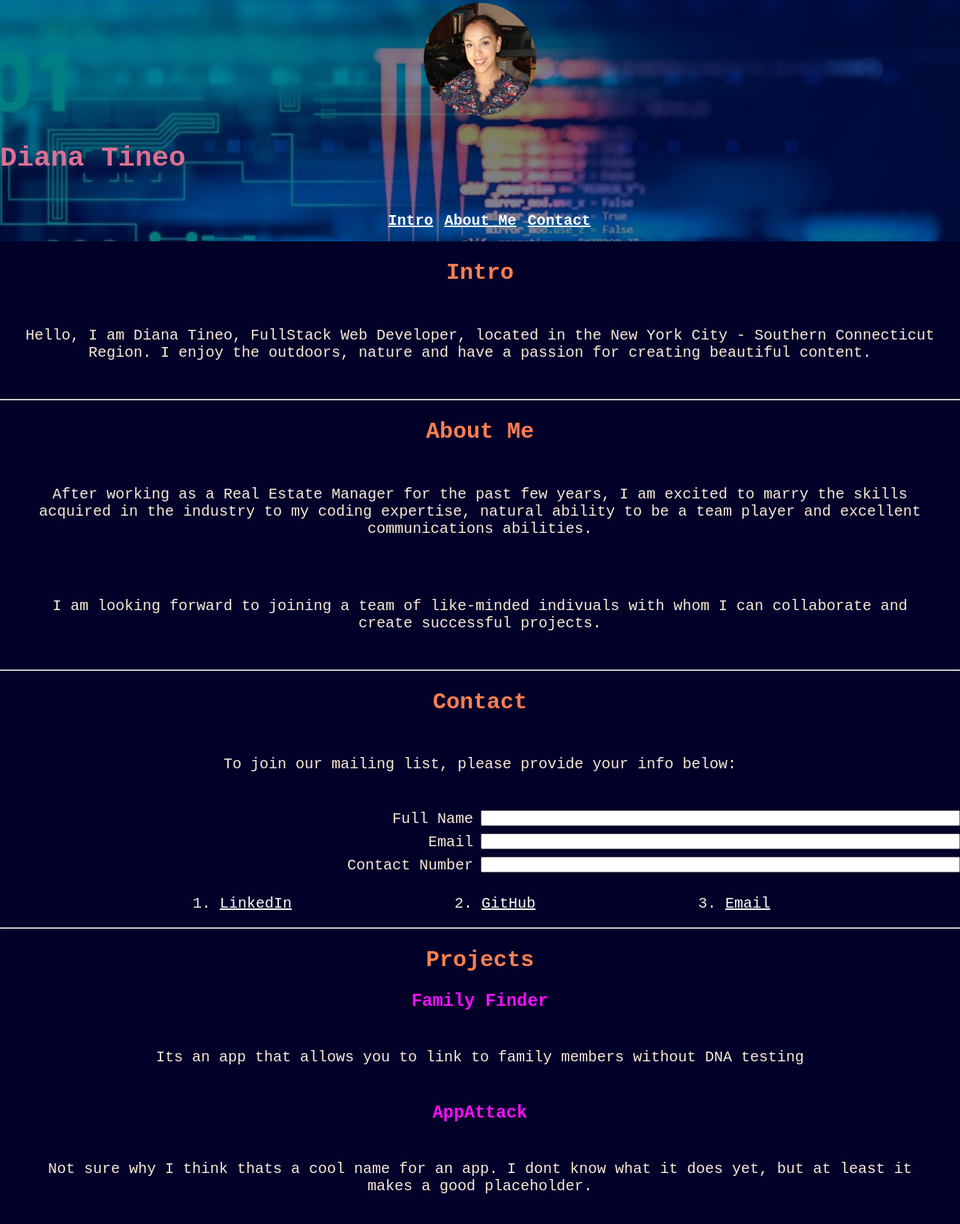
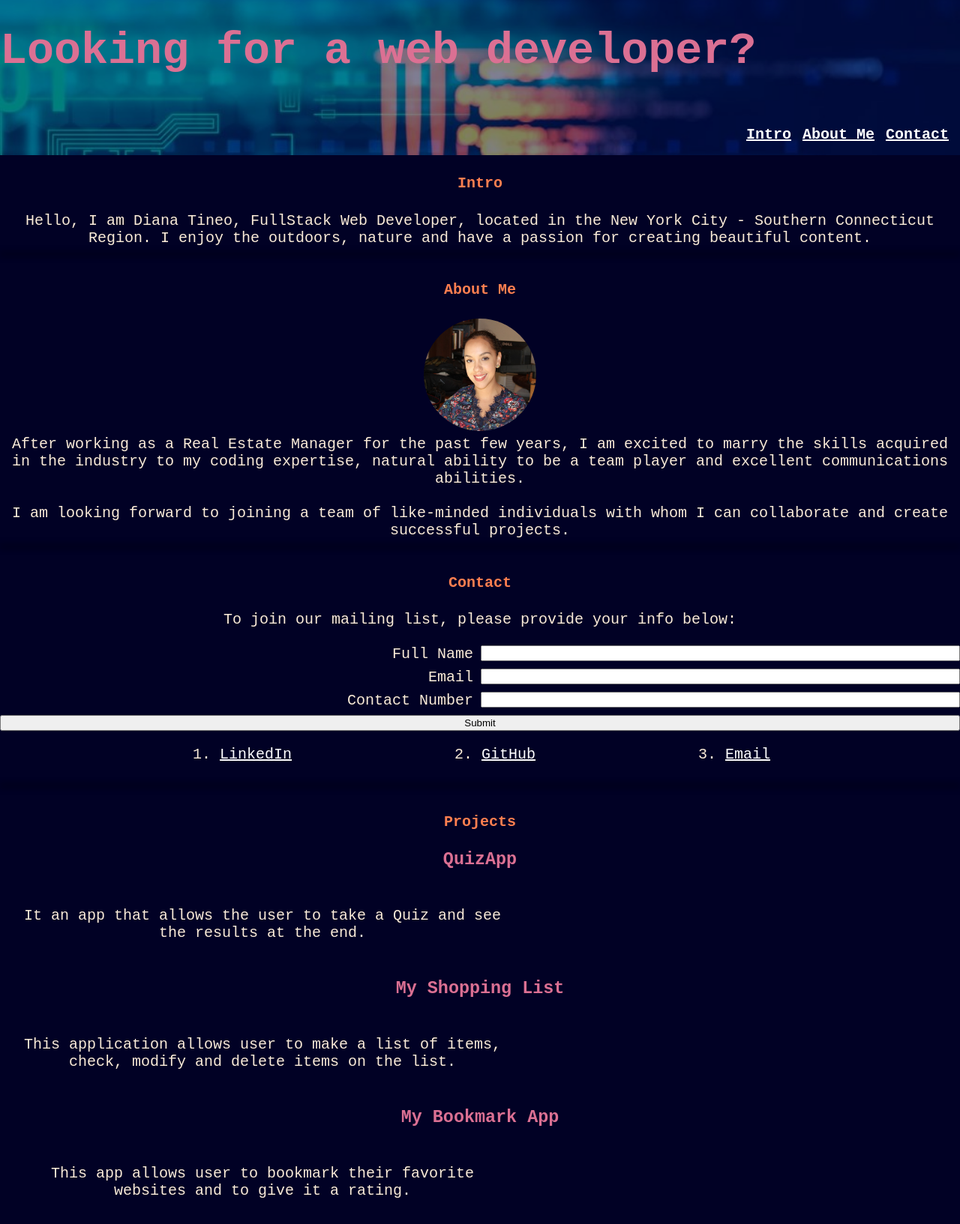
Before and after one commit to Dianase/My-portfolio, a plain HTML site: page index.html in a window 1280 px wide. Shown: the part 46-1679 px from the top of the page at 75% size. Drawn offline with Linux system fonts and the light colour scheme.

Commit message:
restyled css

```diff
--- a/index.html
+++ b/index.html
@@ -11,11 +11,11 @@
 <body>
   <!--Header section here-->
   <section class="header">
-    <div class="image"><img src="Didipic2.png" alt="Portrait" /></div>
-    <!--Why does a header element need an id of header? -->
+
+
     <div class="background"></div>
     <header>
-      <h1>Diana Tineo</h1>
+      <h1>Looking for a web developer?</h1>
 
     </header>
     <!--Navigation Links here-->
@@ -31,41 +31,45 @@
   <!--Main Section here containing intro, about, contact-->
   <main>
     <section class="intro">
-      <h2>Intro</h2>
+      <h4>Intro</h4>
       <div>
-        <p>
+
           Hello, I am Diana Tineo, FullStack Web Developer, located in the New
           York City - Southern Connecticut Region. I enjoy the outdoors,
           nature and have a passion for creating beautiful content.
-        </p>
+
 
       </div>
     </section>
     <hr />
     <section class="about-me-page" id="about">
-      <h2>About Me</h2>
+      <h4>About Me</h4>
+      <div class="image"><img src="Didipic2.png" alt="Portrait" /></div>
       <div>
-        <p>
+
           After working as a Real Estate Manager for the past few years, I am excited to
           marry the skills acquired in the industry to my coding expertise, natural ability to be a team player
           and excellent communications abilities.
-        </p>
-        <p>
-          I am looking forward to joining a team of like-minded indivuals with whom I can collaborate and create
+      </div>
+      <br>
+      <div>
+          I am looking forward to joining a team of like-minded individuals with whom I can collaborate and create
           successful projects.
-        </p>
+
       </div>
     </section>
     <hr />
     <section class="contact-info" id="contact">
-      <h2>Contact</h2>
+      <h4>Contact</h4>
       <div>
-        <p>To join our mailing list, please provide your info below:</p>
+        <div>To join our mailing list, please provide your info below:</div>
+        <br/>
         <form action="https://formspree.io/xwkrywzo" method="post">
           <div><label for="name">Full Name</label><input id="name" type="text" name="your-name" /></div>
           <div><label for="email-address">Email</label><input id="email-address" type="text" name="your-email" /></div>
           <div><label for="phone-number">Contact Number</label><input id="phone-number" type="text"
               name="your-phone-number" /></div>
+              <button type="submit"  >Submit</button>
         </form>
 
       </div>
@@ -81,15 +85,18 @@
     </section>
     <hr>
     <section class="projects" id="projects">
-      <h2>Projects</h2>
+      <h4>Projects</h4>
       <div>
-        <h3>Family Finder</h3>
-        <p>Its an app that allows you to link to family members without DNA testing</p>
+        <h3>QuizApp</h3>
+        <p>It an app that allows the user to take a Quiz and see the results at the end.</p>
       </div>
       <div>
-        <h3>AppAttack</h3>
-        <p>Not sure why I think thats a cool name for an app. I dont know what it does yet, but at least it makes a good
-          placeholder.</p>
+        <h3>My Shopping List</h3>
+        <p>This application allows user to make a list of items, check, modify and delete items on the list.</p>
+      </div>
+      <div>
+        <h3>My Bookmark App</h3>
+        <p>This app allows user to bookmark their favorite websites and to give it a rating.</p>
       </div>
     </section>
   </main>
--- a/style.css
+++ b/style.css
@@ -8,37 +8,48 @@ body {
 }
 
 html {
-  background-color: rgb(0, 0, 41);
+  background-color: rgb(1, 1, 37);
 
 }
-
+section{
+  display: flex;
+  flex-direction: column;
+  text-align: center;
+}
 .header {
   position: relative;
-  padding: 50px 0px;
   display: flex;
   align-items: center;
-  flex-direction: column;
+  padding-top:30px;
 }
 
-header {
+header{
   width: 100%;
-  height: 100%;
-  align-items: center;
-  font-size: 25px;
-  color: antiquewhite;
   display: flex;
-
+	align-items: flex-end;
+	justify-content: flex-start;
 }
 
 h1 {
   color: palevioletred;
-  text-align: center;
-margin-bottom: 40px;
-}
+  color: mix(#fff, #e91e63, 85%);
+	font-size: 60px; ;
+	font-weight: 900;
+	text-shadow:
+		-0.0075em 0.0075em 0 mix(#fff, #e91e63, 94%),
+		0.005em 0.005em 0 mix(#fff, #e91e63, 60%),
+		0.01em 0.01em 0 mix(#fff, #e91e63, 62%),
+		0.015em 0.015em mix(#fff, #e91e63, 64%),
+		0.02em 0.02em 0 mix(#fff, #e91e63, 66%),
+		0.025em 0.025em 0 mix(#fff, #e91e63, 68%),
+		0.03em 0.03em 0 mix(#fff, #e91e63, 70%),
+		0.035em 0.035em 0 mix(#fff, #e91e63, 72%);
+
+  }
 
 h3 {
   text-align: center;
-  color:rgb(248, 15, 248)
+  color: palevioletred;
 }
 
 .background {
@@ -55,13 +66,13 @@ h3 {
 }
 
 nav {
-  position: absolute;
+  /* position: absolute; */
   display: flex;
   width: 100%;
   right: 0;
   bottom: 0;
-  align-content: center;
-  justify-content: space-around;
+  justify-content: flex-end;
+
 }
 
 ul {
@@ -86,7 +97,11 @@ main {
   color: antiquewhite;
   font-size: 20px;
 }
-
+hr{
+  border: 0;
+  height: 0; /* Firefox... */
+  box-shadow: 0 0 10px 1px black;
+}
 h3 {
   padding: 0;
   margin: 0;
@@ -102,6 +117,7 @@ img {
   border-radius: 50%;
   height: 150px;
   width: 150px;
+
 }
 
 
@@ -109,6 +125,10 @@ p {
   font-size: 20px;
   text-align: center;
   padding: 30px;
+  width:50%;
+  display: flex;
+  justify-content: space-around;
+
 }
 
 form {
@@ -131,6 +151,7 @@ label {
 input {
   margin: 0 0 10px 10px;
   width: 50%;
+  justify-items: center;
 }
 
 footer div {
@@ -140,7 +161,7 @@ footer div {
   align-items: center;
 }
 
-h2 {
+h4 {
   text-align: center;
   color: coral;
 }
```
